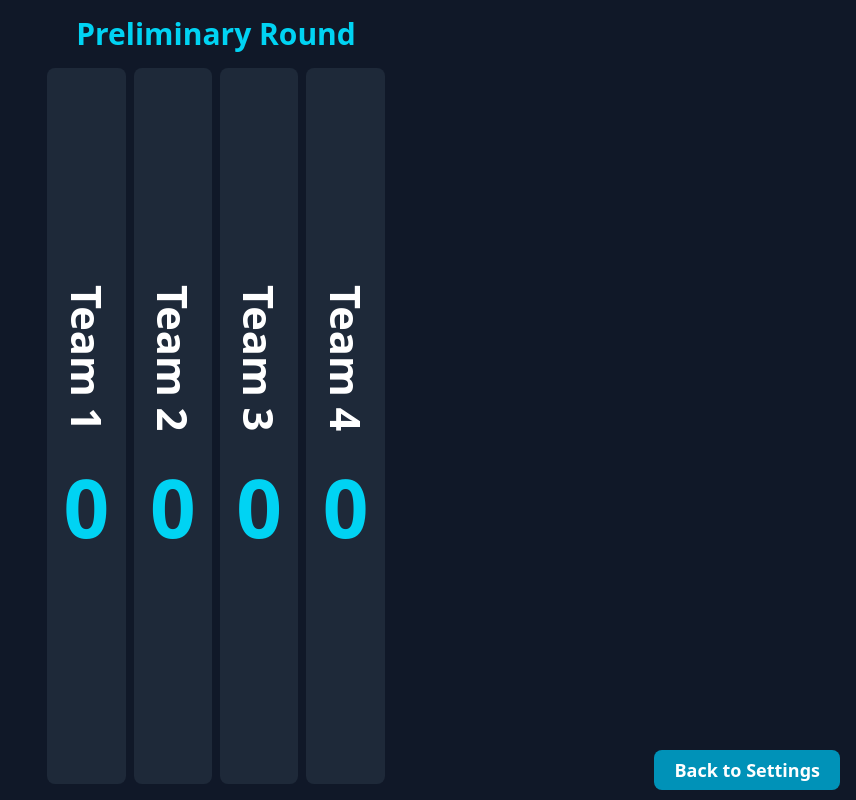
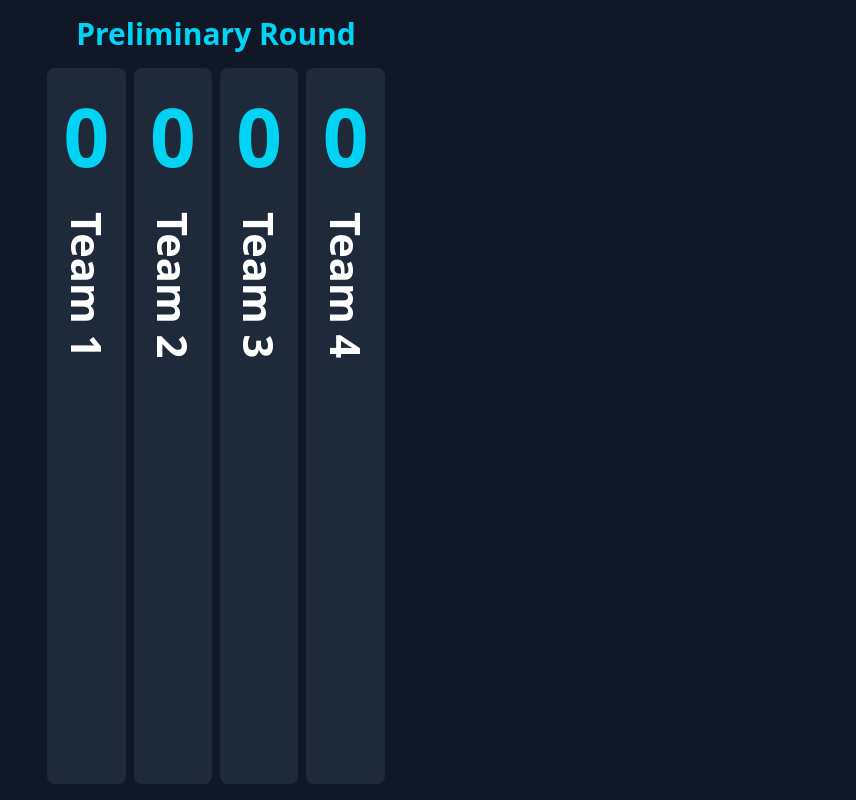
Before and after one commit to AuroraCaelum/QuizHelper, a SvelteKit app: page /game/preliminary in a window 1280 px wide. Shown: the whole page, without its empty margins (424-1280 px from the left). Built offline with nearby package versions, Linux system fonts and the light colour scheme; no server answers.

Commit message:
Preliminary Game prototype

```diff
--- a/src/routes/game/preliminary/+page.svelte
+++ b/src/routes/game/preliminary/+page.svelte
@@ -1,4 +1,5 @@
 <script lang="ts">
+	import { goto } from '$app/navigation';
 	import { settingsStore, type Team } from '$lib/stores';
 	import { onMount } from 'svelte';
 	import { flip } from 'svelte/animate';
@@ -54,6 +55,10 @@
 			} else {
 				handleScoreChange(team, 1);
 			}
+		} else if (key === 'Escape') {
+			if (confirm('Are you sure to move back? All of the score data will be reset.')) {
+				goto('/');
+			}
 		}
 	}
 </script>
@@ -67,16 +72,16 @@
 		{#each sortedTeams as team, i (team.id)}
 			<div animate:flip={{ duration: 500 }} class="flex items-stretch space-x-2">
 				<div
-					class="flex flex-grow flex-col items-center justify-center rounded-lg bg-gray-800 p-2"
+					class="flex flex-grow flex-col items-center rounded-lg bg-gray-800 p-2"
 				>
+					<span class="mb-4 font-black text-cyan-400" style:font-size="{scoreSize}rem"
+						>{team.score}</span
+					>
 					<span
 						class="font-bold"
 						style:writing-mode="vertical-rl"
 						style:font-size="{teamNameSize}rem"
 						>{team.name}</span
-					>
-					<span class="mt-4 font-black text-cyan-400" style:font-size="{scoreSize}rem"
-						>{team.score}</span
 					>
 				</div>
 
@@ -90,11 +95,5 @@
 		{/each}
 	</div>
 
-	<div class="absolute bottom-4 right-4">
-		<a
-			href="/"
-			class="rounded-lg bg-cyan-600 px-5 py-2 text-lg font-bold text-white hover:bg-cyan-500"
-			>Back to Settings</a
-		>
-	</div>
+
 </div>
```
